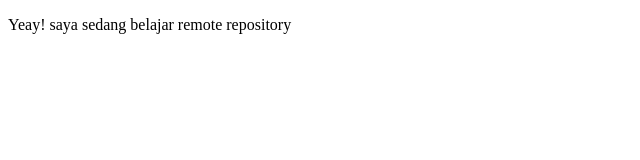
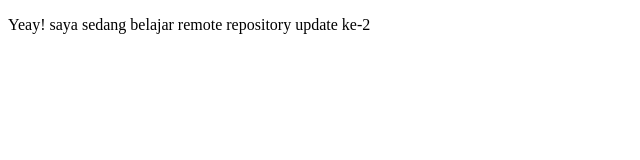
Before and after one commit to 14021994/belajar-git, a plain HTML site: page index.html in a window 1280 px wide. Shown: the full height of the page, 0-640 px from the left. Drawn offline with Linux system fonts and the light colour scheme.

Commit message:
mengubah judul dan teks di body part 2

```diff
--- a/index.html
+++ b/index.html
@@ -2,9 +2,9 @@
 <html>
     <head>
         <meta charset="utf-8">
-        <title>Belajar Git : Remote Repository</title>
+        <title>Belajar Git : Remote Repository 2</title>
     </head>
     <body>
-        <p>Yeay! saya sedang belajar remote repository</p>
+        <p>Yeay! saya sedang belajar remote repository update ke-2</p>
     </body>
 </html>
```
